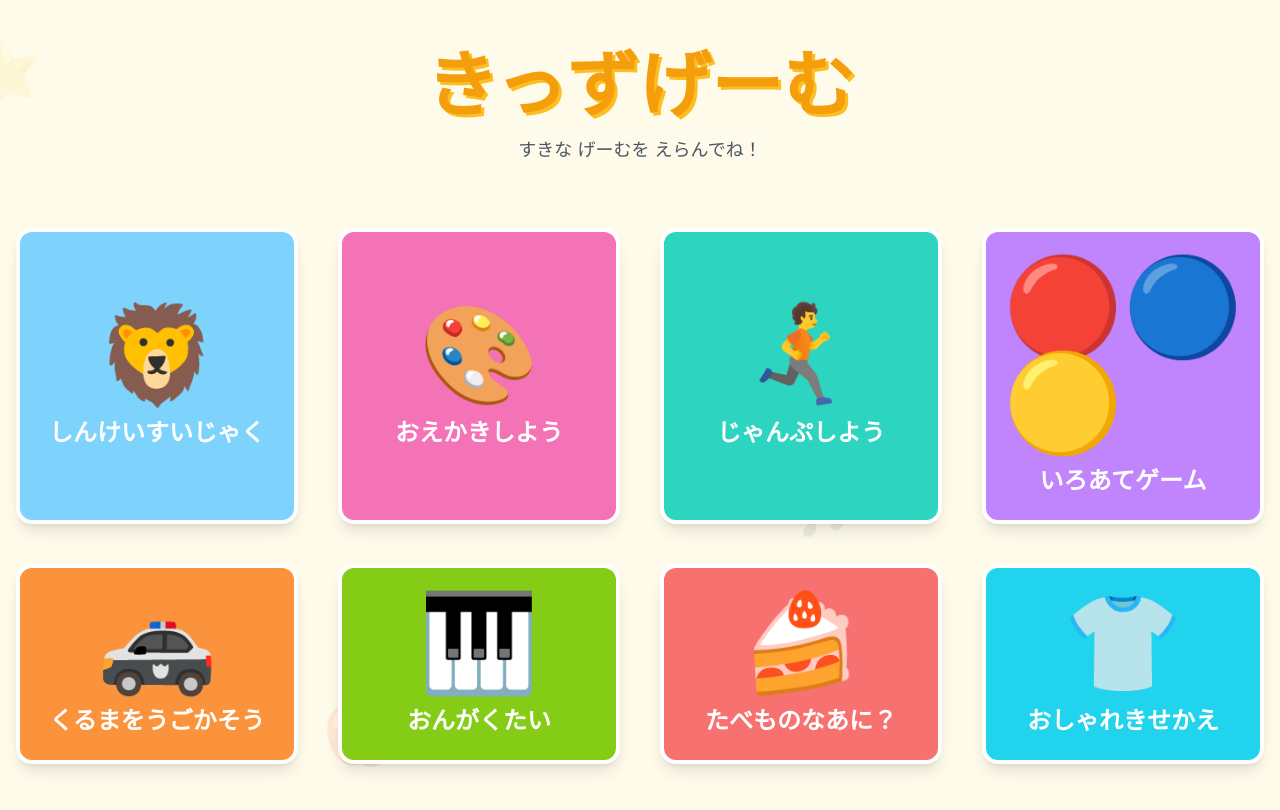
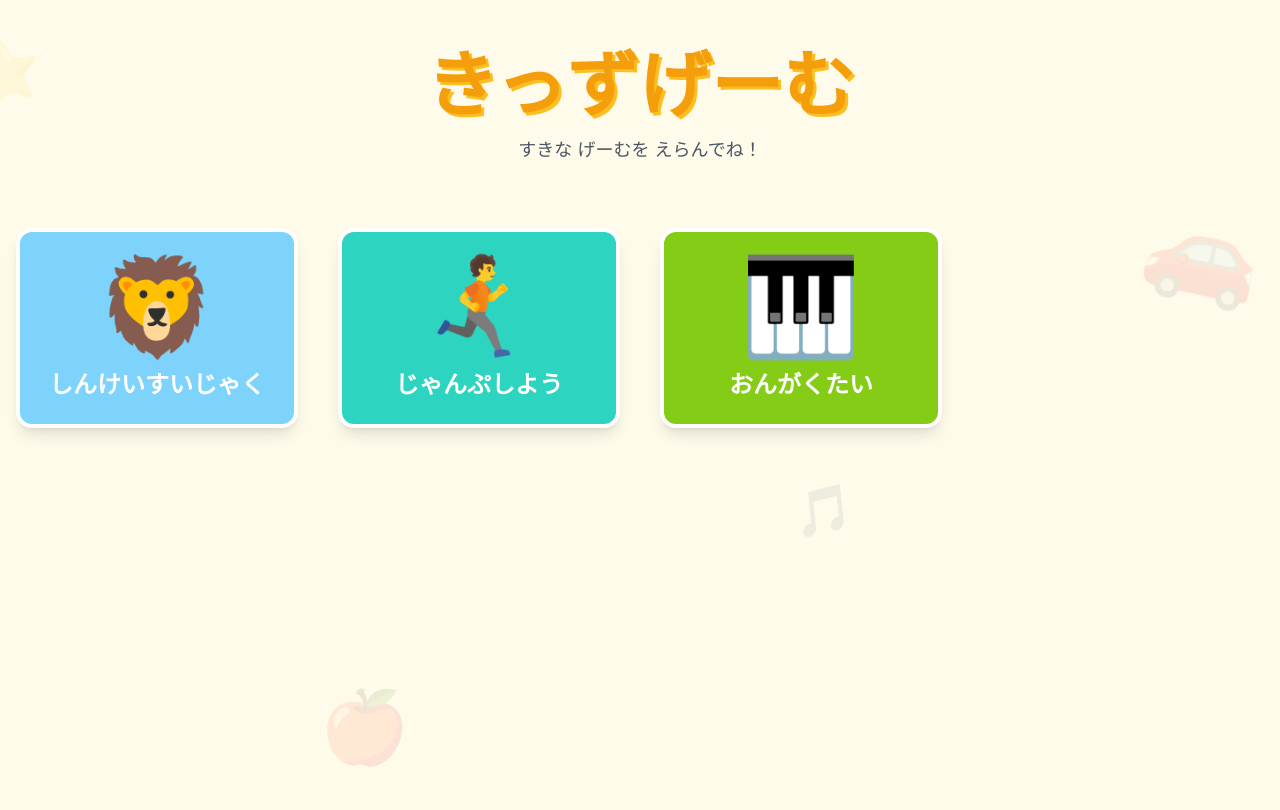
Before and after one commit to mtomo661/kidsgames, a plain HTML site: page index.html in a window 1280 px wide. Drawn offline with nearby package versions, Linux system fonts and the light colour scheme.

Commit message:
Add files via upload

```diff
--- a/index.html
+++ b/index.html
@@ -65,13 +65,6 @@
                     </div>
                 </a>
 
-                <!-- ゲームカード 2: おえかき -->
-                <a href="#" class="game-card bg-pink-400 rounded-2xl shadow-lg" data-sound="D4">
-                    <div class="p-6 flex flex-col items-center justify-center h-full">
-                        <div class="text-6xl md:text-8xl mb-4">🎨</div>
-                        <h2 class="text-xl md:text-2xl font-bold text-white text-center">おえかきしよう</h2>
-                    </div>
-                </a>
 
                 <!-- ゲームカード 3: じゃんぷ -->
                 <a href="jump.html" class="game-card bg-teal-400 rounded-2xl shadow-lg" data-sound="E4">
@@ -80,24 +73,6 @@
                         <h2 class="text-xl md:text-2xl font-bold text-white text-center">じゃんぷしよう</h2>
                     </div>
                 </a>
-
-                <!-- ゲームカード 4: いろあて -->
-                <a href="#" class="game-card bg-purple-400 rounded-2xl shadow-lg" data-sound="F4">
-                    <div class="p-6 flex flex-col items-center justify-center h-full">
-                        <div class="text-6xl md:text-8xl mb-4">🔴🔵🟡</div>
-                        <h2 class="text-xl md:text-2xl font-bold text-white text-center">いろあてゲーム</h2>
-                    </div>
-                </a>
-
-                <!-- ゲームカード 5: くるま -->
-                <!-- ★変更点1: hrefにファイル名を設定 -->
-                <a href="car_game.html" class="game-card bg-orange-400 rounded-2xl shadow-lg" data-sound="G4">
-                    <div class="p-6 flex flex-col items-center justify-center h-full">
-                        <div class="text-6xl md:text-8xl mb-4">🚓</div>
-                        <h2 class="text-xl md:text-2xl font-bold text-white text-center">くるまをうごかそう</h2>
-                    </div>
-                </a>
-
                 <!-- ゲームカード 6: おんがく -->
                 <a href="playpiano.html" class="game-card bg-lime-500 rounded-2xl shadow-lg" data-sound="A4">
                     <div class="p-6 flex flex-col items-center justify-center h-full">
@@ -106,7 +81,31 @@
                     </div>
                 </a>
 
-                <!-- ゲームカード 7: たべもの -->
+                <!--
+
+                <a href="#" class="game-card bg-purple-400 rounded-2xl shadow-lg" data-sound="F4">
+                    <div class="p-6 flex flex-col items-center justify-center h-full">
+                        <div class="text-6xl md:text-8xl mb-4">🔴🔵🟡</div>
+                        <h2 class="text-xl md:text-2xl font-bold text-white text-center">いろあてゲーム</h2>
+                    </div>
+                </a>
+
+                <a href="#" class="game-card bg-orange-400 rounded-2xl shadow-lg" data-sound="G4">
+                    <div class="p-6 flex flex-col items-center justify-center h-full">
+                        <div class="text-6xl md:text-8xl mb-4">🚓</div>
+                        <h2 class="text-xl md:text-2xl font-bold text-white text-center">くるまをうごかそう</h2>
+                    </div>
+                </a>
+
+
+                <a href="#" class="game-card bg-pink-400 rounded-2xl shadow-lg" data-sound="D4">
+                    <div class="p-6 flex flex-col items-center justify-center h-full">
+                        <div class="text-6xl md:text-8xl mb-4">🎨</div>
+                        <h2 class="text-xl md:text-2xl font-bold text-white text-center">おえかきしよう</h2>
+                    </div>
+                </a>
+
+
                 <a href="#" class="game-card bg-red-400 rounded-2xl shadow-lg" data-sound="B4">
                     <div class="p-6 flex flex-col items-center justify-center h-full">
                         <div class="text-6xl md:text-8xl mb-4">🍰</div>
@@ -114,13 +113,13 @@
                     </div>
                 </a>
 
-                <!-- ゲームカード 8: きせかえ -->
                 <a href="#" class="game-card bg-cyan-400 rounded-2xl shadow-lg" data-sound="C5">
                     <div class="p-6 flex flex-col items-center justify-center h-full">
                         <div class="text-6xl md:text-8xl mb-4">👕</div>
                         <h2 class="text-xl md:text-2xl font-bold text-white text-center">おしゃれきせかえ</h2>
                     </div>
                 </a>
+                -->
 
             </div>
         </main>
```
